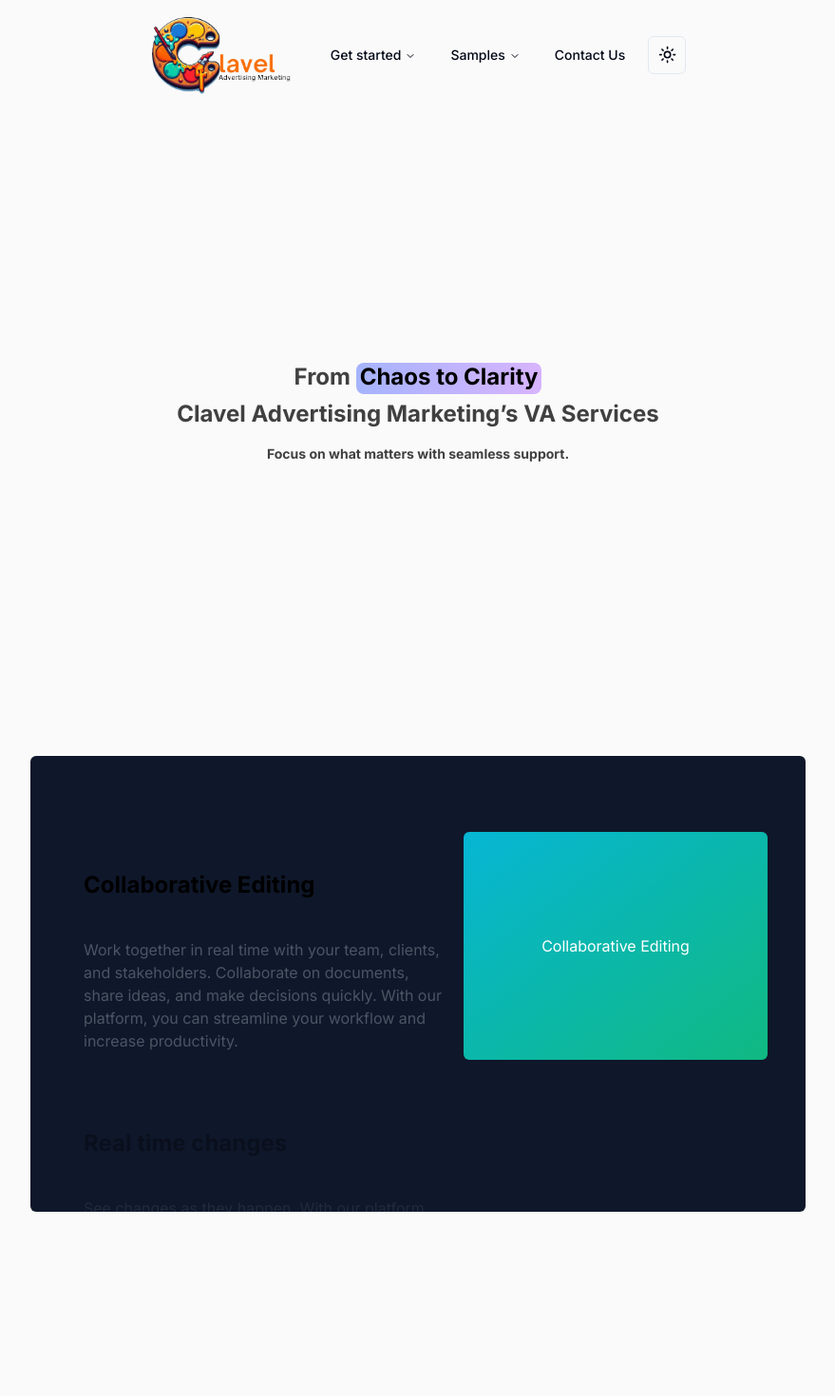
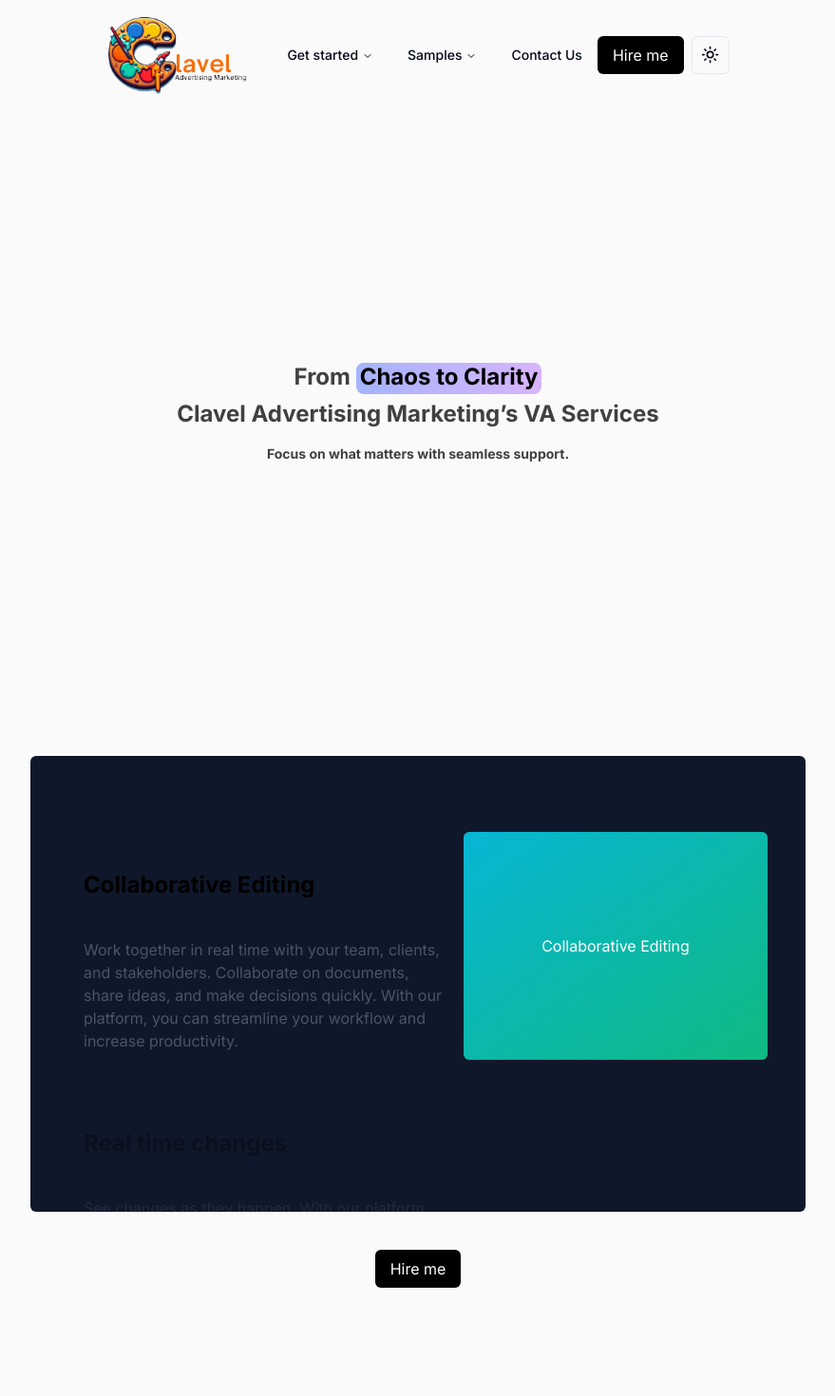
Before and after one commit to clavelian/ClavelAdvertisingMarketing, a Next.js app in the folder cad/: page / in a window 1280 px wide. Shown: the top 1470 px of the page at 95% size, without its empty margins (200-1079 px from the left). After the commit the page ends 1356 px from the top, so only its background shows below. Built offline with nearby package versions, Linux system fonts and the light colour scheme.

Commit message:
feat: Hire me button for navbar

```diff
--- a/cad/components/animeModal.tsx
+++ b/cad/components/animeModal.tsx
@@ -9,24 +9,23 @@ import {
 } from "../components/ui/animated-modal";
 import Image from "next/image";
 import { motion } from "framer-motion";
+import c1 from "@/public/c1.png";
+import c2 from "@/public/c2.png";
+import c3 from "@/public/c3.png";
+import c4 from "@/public/c4.png";
 
 export function AnimatedModalDemo() {
-  const images = [
-    "https://images.unsplash.com/photo-1517322048670-4fba75cbbb62?q=80&w=3000&auto=format&fit=crop&ixlib=rb-4.0.3&ixid=M3wxMjA3fDB8MHxwaG90by1wYWdlfHx8fGVufDB8fHx8fA%3D%3D",
-    "https://images.unsplash.com/photo-1573790387438-4da905039392?q=80&w=3425&auto=format&fit=crop&ixlib=rb-4.0.3&ixid=M3wxMjA3fDB8MHxwaG90by1wYWdlfHx8fGVufDB8fHx8fA%3D%3D",
-    "https://images.unsplash.com/photo-1555400038-63f5ba517a47?q=80&w=3540&auto=format&fit=crop&ixlib=rb-4.0.3&ixid=M3wxMjA3fDB8MHxwaG90by1wYWdlfHx8fGVufDB8fHx8fA%3D%3D",
-    "https://images.unsplash.com/photo-1554931670-4ebfabf6e7a9?q=80&w=3387&auto=format&fit=crop&ixlib=rb-4.0.3&ixid=M3wxMjA3fDB8MHxwaG90by1wYWdlfHx8fGVufDB8fHx8fA%3D%3D",
-    "https://images.unsplash.com/photo-1546484475-7f7bd55792da?q=80&w=2581&auto=format&fit=crop&ixlib=rb-4.0.3&ixid=M3wxMjA3fDB8MHxwaG90by1wYWdlfHx8fGVufDB8fHx8fA%3D%3D",
-  ];
+  const images = [c1, c2, c3, c4];
+
   return (
-    <div className="py-40  flex items-center justify-center">
+    <div className="flex items-center justify-center">
       <Modal>
         <ModalTrigger className="bg-black dark:bg-white dark:text-black text-white flex justify-center group/modal-btn">
           <span className="group-hover/modal-btn:translate-x-40 text-center transition duration-500">
-            Book your flight
+            Hire me
           </span>
           <div className="-translate-x-40 group-hover/modal-btn:translate-x-0 flex items-center justify-center absolute inset-0 transition duration-500 text-white z-20">
-            ✈️
+            ❤️
           </div>
         </ModalTrigger>
         <ModalBody>
--- a/cad/components/navmenu.tsx
+++ b/cad/components/navmenu.tsx
@@ -6,6 +6,7 @@ import Image from "next/image";
 import camLogo from "../public/logo.png";
 import camFullLogo from "../public/CAM1.png";
 import { ModeToggle } from "../components/ui/lnd";
+import { AnimatedModalDemo } from "@/components/animeModal";
 
 import { cn } from "@/lib/utils";
 import {
@@ -121,6 +122,9 @@ export function NavigationMenuDemo() {
           </NavigationMenuItem>
         </NavigationMenuList>
       </NavigationMenu>
+      <Link href="">
+        <AnimatedModalDemo />
+      </Link>
       <span className="exclude:pl-2 flex mobile:pr-3">
         <ModeToggle />
       </span>
--- a/cad/next.config.mjs
+++ b/cad/next.config.mjs
@@ -1,6 +1,4 @@
 /** @type {import('next').NextConfig} */
 const nextConfig = {
-
 };
-
 export default nextConfig;
```
